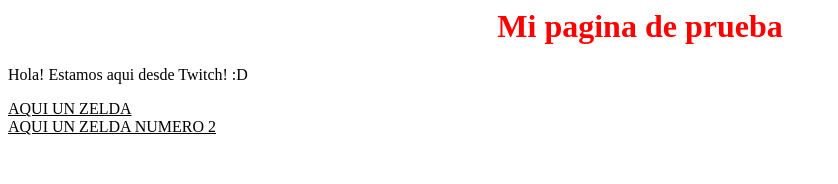
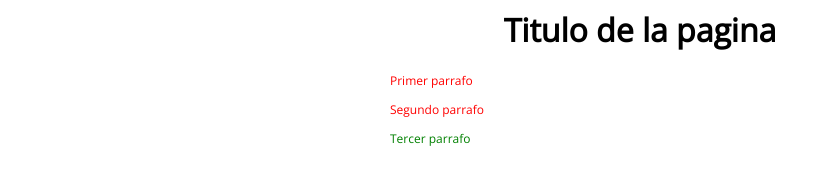
Before and after one commit to juliosguz/web-development-101, a plain HTML site: page index.html in a window 1280 px wide. Shown: the whole page, without its empty margins (0-838 px from the left). Drawn offline with nearby package versions, Linux system fonts and the light colour scheme.

Commit message:
Add BEM to write CSS

```diff
--- a/index.html
+++ b/index.html
@@ -1,37 +1,56 @@
 <html>
   <head>
     <title>Web Development 101 en Twitch</title>
+    <link href="https://fonts.googleapis.com/css?family=Open+Sans" rel="stylesheet">
     <style>
-      #titulo {
-        color: red;
+      body {
+        font-family: 'Open Sans', sans-serif;
+      }
+
+      /*
+        BEM: Block, Element and Modifier
+
+      */
+      .page {
+        margin: 0 auto;
+        width: 500px;
+      }
+
+      .page__title {
         text-align: center;
       }
 
-      .enlace {
+      .page__summary {
+        color: red;
+        font-size: 12px;
+      }
+
+      .page__summary--green {
+        color: green;
+      }
+
+      .page__summary--big {
         color: black;
-        text-transform: uppercase;
+        font-size: 80px;
       }
+
+
     </style>
   </head>
   <body>
-    <h1 id="titulo" >
-      Mi pagina de prueba
-    </h1>
-    <!-- Esto no deben hacer XD -->
-    <!-- <h2 id="titulo" >
-      Mi pagina de prueba 2
-    </h2> -->
-    <p>
-      Hola! Estamos aqui desde Twitch! :D
-    </p>
 
-    <a class="enlace" href="https://www.fayerwayer.com">
-      aqui un zelda
-    </a>
-    <br>
-    <a class="enlace" href="https://www.fayerwayer.com">
-      aqui un zelda numero 2
-    </a>
+    <div class="page">
+      <h1 class="page__title" >Titulo de la pagina</h1>
+      <p class="page__summary">
+        Primer parrafo
+      </p>
+      <p class="page__summary">
+        Segundo parrafo
+      </p>
+      <p class="page__summary page__summary--green">
+        Tercer parrafo
+      </p>
+    </div>
 
   </body>
 </html>
```
